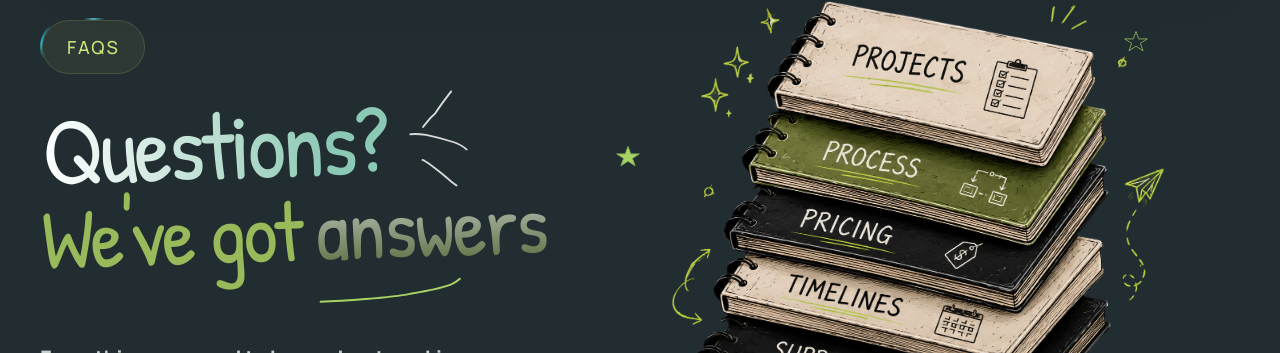
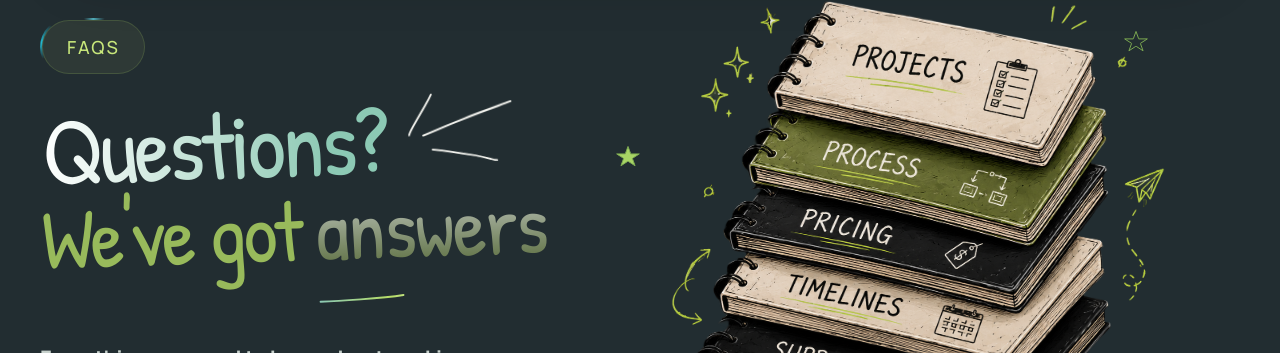
Before and after one commit to rayyanahmed25i3127/socialstack.devs, a React (Vite) app in the folder frontend/: page /faqs in a window 1280 px wide. Shown: the part 131-484 px from the top of the page. Built offline with nearby package versions, Linux system fonts and the light colour scheme; no server answers.

Commit message:
Fixed UI of Home and Faqs page

```diff
--- a/frontend/src/app/pages/FaqPage.tsx
+++ b/frontend/src/app/pages/FaqPage.tsx
@@ -10,6 +10,11 @@ import darkSvgPaths from "../../imports/DFaQs-1/svg-hylx692lcq";
 
 import imgLightStack from "../../imports/LightFaQs/7d701444326e8df96a25df0b6c45d1370c34d2ea.png";
 import lightSvgPaths from "../../imports/LightFaQs/svg-7o19qwhi4o";
+
+// Home page's hero doodle path data — reused here so the FAQ page's "spark"
+// doodles are pixel-identical to the ones next to "Ideas into" on the Home page.
+import heroSvgPaths from "../../imports/home-hero-section/paths";
+import lHeroSvgPaths from "../../imports/home-light-hero-section/paths";
 
 // ─── FAQ data ───────────────────────────────────────────────────────────────
 
@@ -155,6 +160,7 @@ function FaqAccordion({ theme = "dark" }) {
 function HeroFrame({ theme = "dark" }) {
   const isLight = theme === "light";
   const svgPaths = isLight ? lightSvgPaths : darkSvgPaths;
+  const sparkPaths = isLight ? lHeroSvgPaths : heroSvgPaths;
   return (
     <div className="w-full flex flex-col overflow-visible">
 
@@ -167,44 +173,42 @@ function HeroFrame({ theme = "dark" }) {
           Questions?
         </p>
 
-        {/* Doodles — sized in em; column font is reduced on mobile so the whole
-            cluster is noticeably smaller on phones, then full-size from md up. */}
-        <div className="flex flex-col items-center shrink-0 pt-[0.06em] relative z-0 gap-[0.06em] text-[0.72em] sm:text-[0.85em] md:text-[1em]">
-          {/* Vector 4 — curve, rotated 90° */}
-          <div className="rotate-90">
-            <svg
-              className="w-[0.39em] h-[0.33em]"
-              fill="none" viewBox="0 0 39.1966 33.4741"
+        {/* Doodles — the same three "spark" strokes used next to "Ideas into"
+            on the Home page hero, reused here at a scale tuned for this
+            heading. Positioned as percentages of a small em-sized box (built
+            from the Home page doodles' relative bounding box) so the cluster
+            scales with the heading at every breakpoint, and pulses the same
+            way the Home page ones do. */}
+        <div className="relative shrink-0 pt-[0.06em] text-[0.72em] sm:text-[0.85em] md:text-[1em]">
+          <div className="relative w-[1.1em] h-[0.73em]">
+            {/* spark stroke 1 — Home page "Vector 46" */}
+            <div
+              className="absolute origin-center animate-[doodlePulse_2s_ease-out_infinite]"
+              style={{ left: "0%", top: "0%", width: "23.68%", height: "60.32%" }}
             >
-              <path d={svgPaths.p3358e300} stroke={isLight ? "#4F5A4B" : "#D9D9D9"} strokeLinecap="round" strokeWidth="2" />
-            </svg>
+              <svg className="block w-full h-full" fill="none" viewBox="0 0 27.1594 44.4912" preserveAspectRatio="none">
+                <path d={sparkPaths.p2484b380} stroke={isLight ? "#2F372D" : "#F4F4EF"} strokeLinecap="round" strokeWidth="2" />
+              </svg>
+            </div>
+            {/* spark stroke 2 — Home page "Vector 47" */}
+            <div
+              className="absolute origin-center animate-[doodlePulse_2s_ease-out_infinite]"
+              style={{ left: "13.69%", top: "13.5%", width: "86.32%", height: "48.42%" }}
+            >
+              <svg className="block w-full h-full" fill="none" viewBox="0 0 93.6912 36.105" preserveAspectRatio="none">
+                <path d={sparkPaths.p13dde6c0} stroke={isLight ? "#2F372D" : "#F4F4EF"} strokeLinecap="round" strokeWidth="2" />
+              </svg>
+            </div>
+            {/* spark stroke 3 — Home page "Vector 48" */}
+            <div
+              className="absolute origin-center animate-[doodlePulse_2s_ease-out_infinite]"
+              style={{ left: "22.12%", top: "79.37%", width: "63.16%", height: "20.64%" }}
+            >
+              <svg className="block w-full h-full" fill="none" viewBox="0 0 69.091 16.5366" preserveAspectRatio="none">
+                <path d={sparkPaths.p2785b2a0} stroke={isLight ? "#2F372D" : "#F4F4EF"} strokeLinecap="round" strokeWidth="2" />
+              </svg>
+            </div>
           </div>
-
-          {/* Vector 6 — animated pulsing wave */}
-          <motion.div
-            className="-rotate-4"
-            initial={{ scaleX: 1.2, scaleY: 1.2 }}
-            animate={{ scaleX: [1.2, 1, 1], scaleY: [1.2, 1, 1] }}
-            transition={{
-              scaleX: { duration: 2, times: [0, 0.25, 1], ease: ["easeOut", "linear"], repeat: Infinity },
-              scaleY: { duration: 2, times: [0, 0.25, 1], ease: ["easeOut", "linear"], repeat: Infinity },
-            }}
-          >
-            <svg
-              className="w-[0.63em] h-[0.24em]"
-              fill="none" viewBox="0 0 62 25"
-            >
-              <path d={svgPaths.p1f3fe04} stroke={isLight ? "#4F5A4B" : "#D9D9D9"} strokeLinecap="round" strokeWidth="2" />
-            </svg>
-          </motion.div>
-
-          {/* Vector 3 — zigzag */}
-          <svg
-            className="w-[0.38em] h-[0.30em]"
-            fill="none" viewBox="0 0 37.7663 30.6131"
-          >
-            <path d={svgPaths.p16352f30} stroke={isLight ? "#4F5A4B" : "#D9D9D9"} strokeLinecap="round" strokeWidth="2" />
-          </svg>
         </div>
       </div>
 
@@ -218,12 +222,39 @@ function HeroFrame({ theme = "dark" }) {
             <span className={`relative z-10 inline-block overflow-visible bg-clip-text bg-gradient-to-b ${isLight ? "from-[rgba(111,127,60,0.9)] to-[rgba(111,127,60,0.9)]" : "from-[rgba(255,255,255,0.8)] to-[rgba(99,119,55,0.8)]"} text-transparent pr-[0.16em] mr-[-0.16em] tracking-[-0.02em]`}>
               answers
             </span>
-            {/* Wavy line — Figma-sized: 141.633×20.029 at 85px type = 1.67em×0.24em */}
+            {/* Wavy line — Figma-sized: 141.633×20.029 at 85px type = 1.67em×0.24em.
+                Same color-fill loop as the Home page's underline doodle: the
+                gradient stroke draws in, holds, then draws back out, forever. */}
             <svg
               className="absolute left-[0.02em] top-[1.18em] z-0 w-[1.67em] h-[0.24em] pointer-events-none overflow-visible"
               fill="none" viewBox="0 0 143.633 22.0289" preserveAspectRatio="none"
             >
-              <path d={svgPaths.p3cf8e00} stroke={isLight ? "#6F7F3C" : "#A8D465"} strokeLinecap="round" strokeWidth="2" />
+              <defs>
+                <linearGradient id={isLight ? "faqAnswersFillLight" : "faqAnswersFillDark"} x1="0%" y1="0%" x2="100%" y2="0%">
+                  {isLight ? (
+                    <>
+                      <stop offset="0%" stopColor="#4f5a4b" />
+                      <stop offset="50%" stopColor="#6f7f3c" />
+                      <stop offset="100%" stopColor="#b7dd67" />
+                    </>
+                  ) : (
+                    <>
+                      <stop offset="0%" stopColor="#8cc9b4" />
+                      <stop offset="50%" stopColor="#b7dd67" />
+                      <stop offset="100%" stopColor="#e6f2dd" />
+                    </>
+                  )}
+                </linearGradient>
+              </defs>
+              <path
+                d={svgPaths.p3cf8e00}
+                stroke={`url(#${isLight ? "faqAnswersFillLight" : "faqAnswersFillDark"})`}
+                strokeLinecap="round"
+                strokeWidth="2"
+                pathLength="1"
+                strokeDasharray="1"
+                className="animate-[doodleFill_2.6s_ease-in-out_infinite]"
+              />
             </svg>
           </span>
         </p>
@@ -352,6 +383,10 @@ export default function FaqPage() {
 
   return (
     <main className={`min-h-screen flex flex-col transition-colors duration-300 ${isLight ? "bg-[#e6f2dd] text-[#273338]" : "bg-[#222d31] text-white"}`}>
+      <style>{`
+        @keyframes doodlePulse { 0% { transform: scale(1.2); } 25% { transform: scale(1); } 100% { transform: scale(1); } }
+        @keyframes doodleFill { 0% { stroke-dashoffset: 1; } 45%, 55% { stroke-dashoffset: 0; } 100% { stroke-dashoffset: 1; } }
+      `}</style>
       <Header theme={theme} onThemeChange={setTheme} />
       <Hero theme={theme} />
       <FaqDivider theme={theme} />
```
Also changed, not shown: frontend/src/app/pages/HomePage.tsx (+45 -12 lines).
